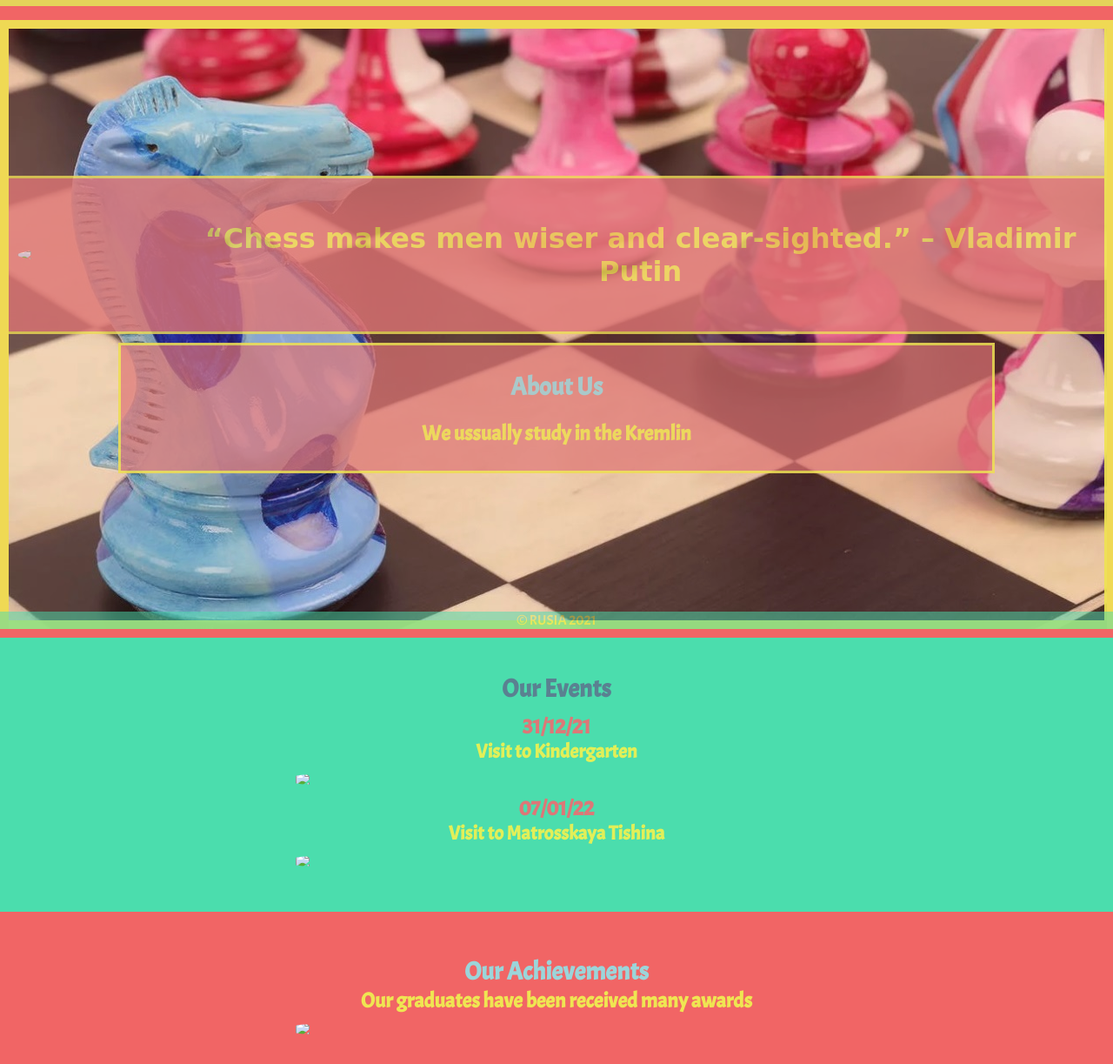
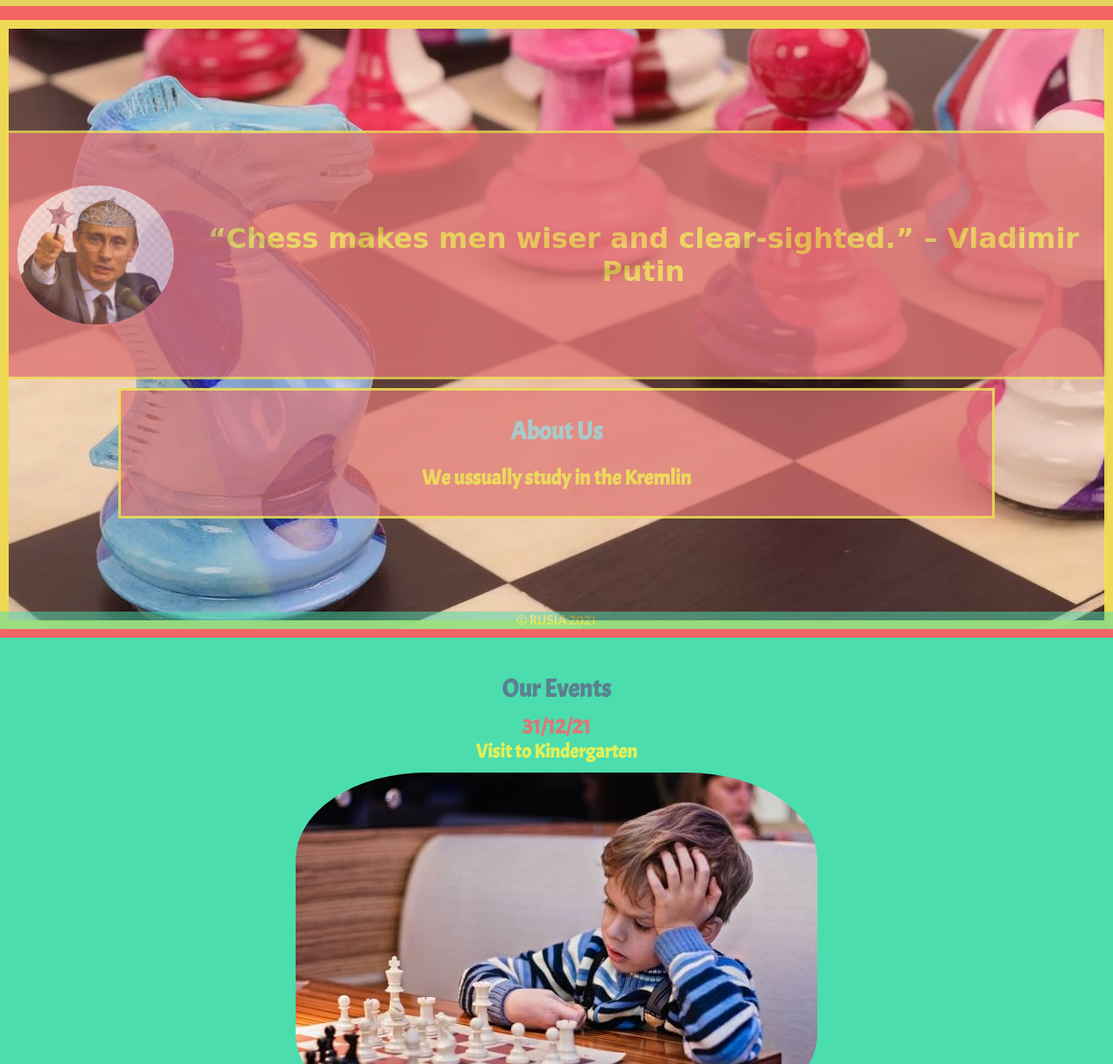
Before and after one commit to pavlalen/chess, a plain HTML site: page index.html in a window 1280 px wide. Shown: the part 77-1300 px from the top of the page at 87% size. Drawn offline with Linux system fonts and the light colour scheme; files that its build step writes are made by us from their sources; files whose address does not match are found by name; a web font is replaced by a local one.

Commit message:
Update index.html

```diff
--- a/index.html
+++ b/index.html
@@ -4,8 +4,8 @@
         <title>Moscow Chess Club</title>
         <meta charset="UTF-8">
         <meta name="viewport" content="width=device-width, initial-scale=1.0">
-        <link rel="shortcut icon" href="./free-icon-chess-3915458.png" type="image/x-icon">
-        <link href="resources/index.css" type="text/css"rel="stylesheet">
+        <link rel="shortcut icon" href="free-icon-chess-3915458.png" type="image/x-icon">
+        <link href="index.css" type="text/css"rel="stylesheet">
         <link rel="preconnect" href="https://fonts.googleapis.com">
         <link rel="preconnect" href="https://fonts.gstatic.com" crossorigin>
         <link href="https://fonts.googleapis.com/css2?family=Acme&family=Fuzzy+Bubbles&family=Righteous&display=swap" rel="stylesheet">
@@ -17,7 +17,7 @@
     <header>
         <nav>
             <ul class="container">
-                <img src="./free-icon-chess-3915458.png"/>
+                <img src="free-icon-chess-3915458.png"/>
                 <li><a href="#about">About Us</a></li>
                 <li><a href="#events">Events</a></li>
                 <li><a href="#results">Results</a></li>
@@ -31,7 +31,7 @@
         <div class="cb">
             <div class="banner">
                 <div class="quote">
-                <img src="./resources/img/putin.png"/>
+                <img src="putin.png"/>
                 <h1>“Chess makes men wiser and clear-sighted.” – Vladimir Putin</h1>
                 </div>
                 <div class="one">
@@ -45,17 +45,17 @@
             <h2>Our Events</h2>
             <h3>31/12/21</h3>
             <h4>Visit to Kindergarten</h4>
-            <img src="./resources/img/kinder.jpg"/>
+            <img src="kinder.jpg"/>
             <h3>07/01/22</h3>
             <h4>Visit to Matrosskaya Tishina</h4>
-            <img src="./resources/img/prison.jpg"/>
+            <img src="prison.jpg"/>
         </div>
 
 
         <div class="three" id="results">
             <h2>Our Achievements</h2>
             <h3>Our graduates have been received many awards</h3>
-            <img src="./resources/img/kadirov.jpg"/>
+            <img src="kadirov.jpg"/>
         </div>
     </body>
 
```
